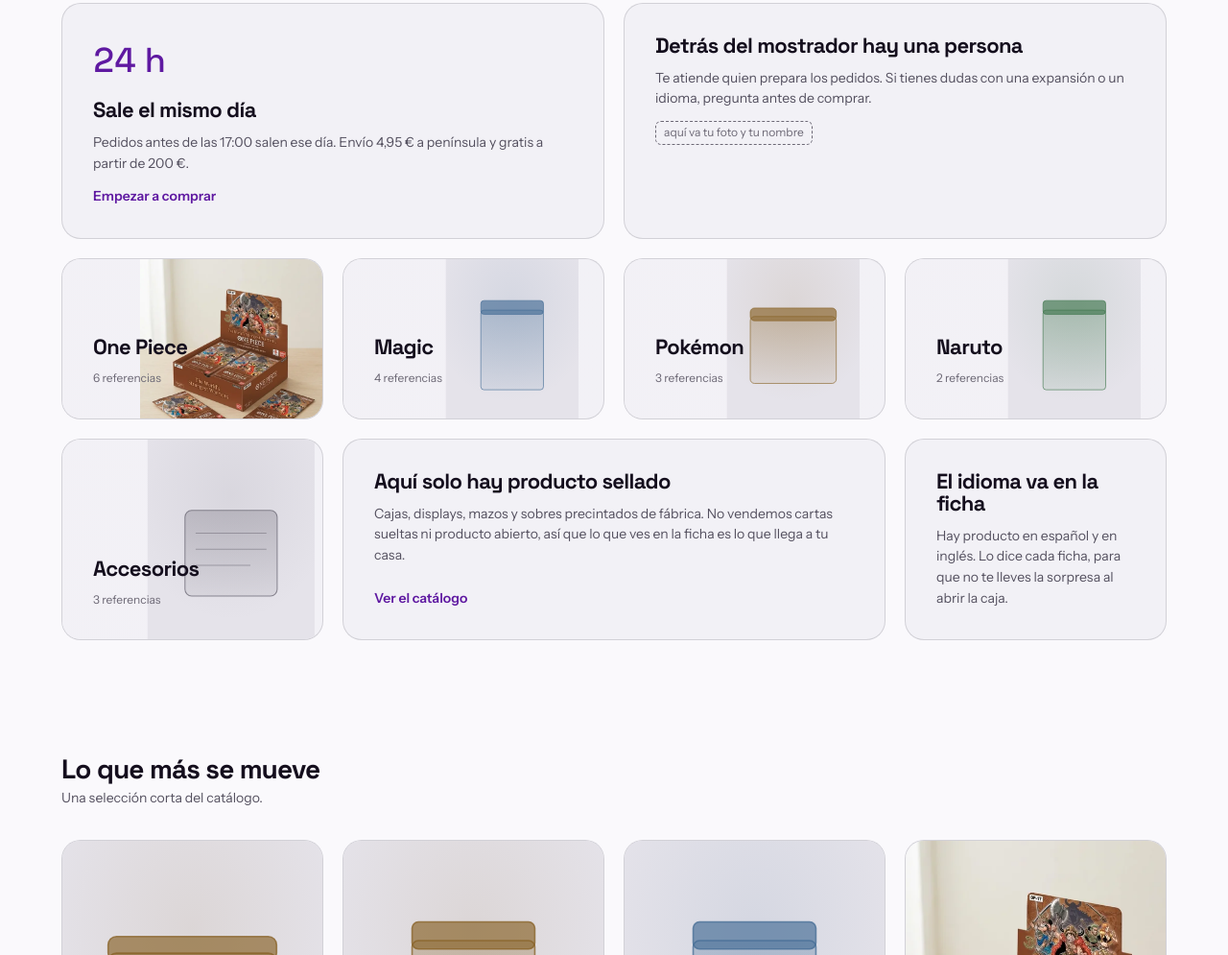
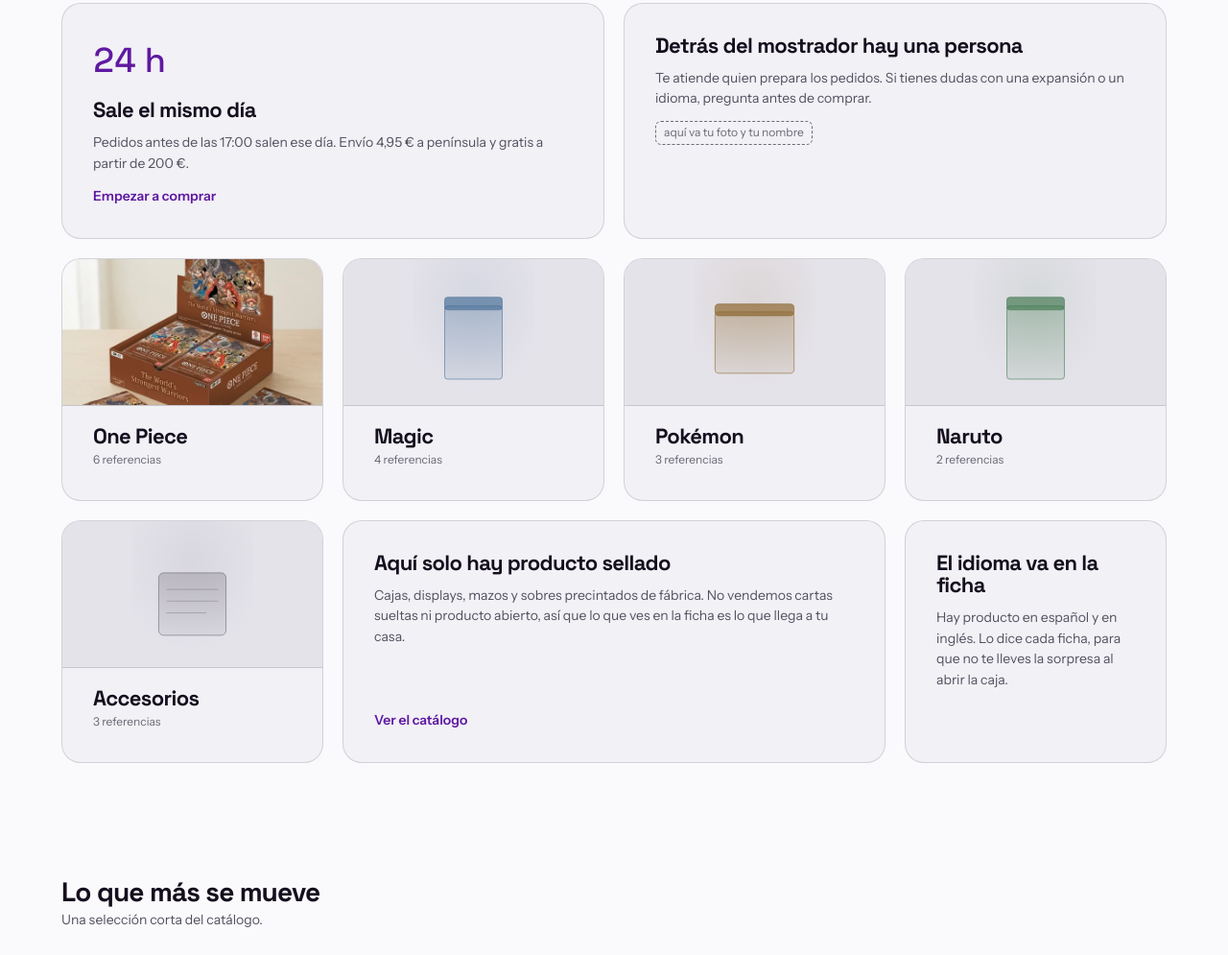
Before and after one commit to MiguelMialdeaDev/carta-alta-tcg, an Astro site: page / in a window 1280 px wide. Shown: the part 561-1556 px from the top of the page at 96% size. Built offline with nearby package versions, Linux system fonts and the light colour scheme; Astro itself is replaced by a stand-in of ours.

Commit message:
La imagen de categoría, arriba y a sangre, no de fondo
La primera versión ponía la imagen de fondo con un velo por encima para proteger
el título. En una tarjeta baja y ancha eso deja la imagen en una franja lateral,
y encima el producto de la foto está centrado, así que caía justo debajo del velo
y no se veía. Se veía la mancha, no la caja.

Ahora la imagen ocupa la parte de arriba a sangre, en 16:9, y el nombre y el
contador van debajo sobre papel liso. Es como se hace una tarjeta de categoría y
el producto se ve entero. De paso desaparece todo el enredo del degradado, que
había obligado a tres rondas de ajuste de porcentajes.

Al pasar el ratón, la imagen escala un 4%, con la animación cortada si el sistema
pide menos movimiento.

Comprobado a 320, 390, 768, 1024 y 1440: el texto siempre debajo de la imagen,
títulos en una línea y sin scroll horizontal.

Sigue faltando lo de siempre: solo One Piece tiene foto de verdad. Las otras
cuatro categorías llevan su packshot dibujado porque no hay material, y además
sus productos son de muestra, no del catálogo real de la tienda.

Co-Authored-By: Claude Opus 5 (1M context) <noreply@anthropic.com>
Claude-Session: https://claude.ai/code/session_01RtjnNEvVRxnbuoLUn9VVmV

```diff
--- a/src/pages/index.astro
+++ b/src/pages/index.astro
@@ -47,11 +47,13 @@ const cuenta = (slug) => productos.filter((p) => p.juego === slug).length;
         <a class="cell cell-game reveal" style={`--mark: ${j.mark};`} href={u(`tienda/${j.slug}/`)}>
           <span class="cell-game-media" aria-hidden="true">
             {portadas[j.slug].tipo === 'foto'
-              ? <Foto foto={{ ...portadas[j.slug].foto, alt: '' }} ratio="1 / 1" />
-              : <Packshot forma={portadas[j.slug].forma} mark={j.mark} ratio="1 / 1" etiqueta={false} />}
+              ? <Foto foto={{ ...portadas[j.slug].foto, alt: '' }} ratio="16 / 9" />
+              : <Packshot forma={portadas[j.slug].forma} mark={j.mark} ratio="16 / 9" etiqueta={false} />}
           </span>
-          <h3>{j.nombre}</h3>
-          <span class="count">{cuenta(j.slug)} referencias</span>
+          <span class="cell-game-texto">
+            <h3>{j.nombre}</h3>
+            <span class="count">{cuenta(j.slug)} referencias</span>
+          </span>
         </a>
       ))}
 
--- a/src/styles/global.css
+++ b/src/styles/global.css
@@ -258,54 +258,38 @@ a { color: inherit; }
 .span-4 { grid-column: span 4; }
 
 .cell-game {
-  justify-content: flex-end;
-  min-height: 168px;
-  position: relative;
+  padding: 0;
+  min-height: 0;
+  gap: 0;
   overflow: hidden;
   text-decoration: none;
   transition: border-color var(--dur-base) var(--ease-out);
 }
-/* La imagen ocupa la mitad derecha y se funde con el papel hacia el texto. El
- * degradado es opaco del todo donde cae el título, así que el contraste del
- * texto es el mismo que sin imagen. */
+/* La imagen va a sangre arriba y el texto debajo, sobre papel liso. Antes iba
+ * de fondo con un velo encima: en una tarjeta baja y ancha la imagen quedaba en
+ * una franja lateral y no se veía el producto. */
 .cell-game-media {
-  position: absolute;
-  inset-block: 0;
-  inset-inline: 30% 0;
-  z-index: 0;
-  pointer-events: none;
+  display: block;
+  width: 100%;
+  background: var(--color-paper-3);
+  border-bottom: var(--rule);
 }
 .cell-game-media > * {
   width: 100%;
   height: 100%;
   object-fit: cover;
   display: block;
+  transition: transform var(--dur-slow) var(--ease-out);
 }
-.cell-game::before {
-  content: "";
-  position: absolute;
-  inset: 0;
-  z-index: 0;
-  background: linear-gradient(
-    to right,
-    var(--color-paper-2) 0%,
-    var(--color-paper-2) 72%,
-    color-mix(in oklab, var(--color-paper-2) 8%, transparent) 100%
-  );
+.cell-game-texto {
+  display: flex;
+  flex-direction: column;
+  gap: var(--space-2xs);
+  padding: var(--space-md) var(--space-lg) var(--space-lg);
 }
-.cell-game > h3,
-.cell-game > .count { position: relative; z-index: 1; }
 .cell-game:hover { border-color: var(--mark, var(--color-brand)); }
-.cell-game:hover::before {
-  background: linear-gradient(
-    to right,
-    var(--color-paper-2) 0%,
-    var(--color-paper-2) 68%,
-    transparent 100%
-  );
-}
 @media (prefers-reduced-motion: no-preference) {
-  .cell-game::before { transition: background var(--dur-base) var(--ease-out); }
+  .cell-game:hover .cell-game-media > * { transform: scale(1.04); }
 }
 .cell-game .count { color: var(--color-ink-3); font-size: var(--text-xs); }
 
```
